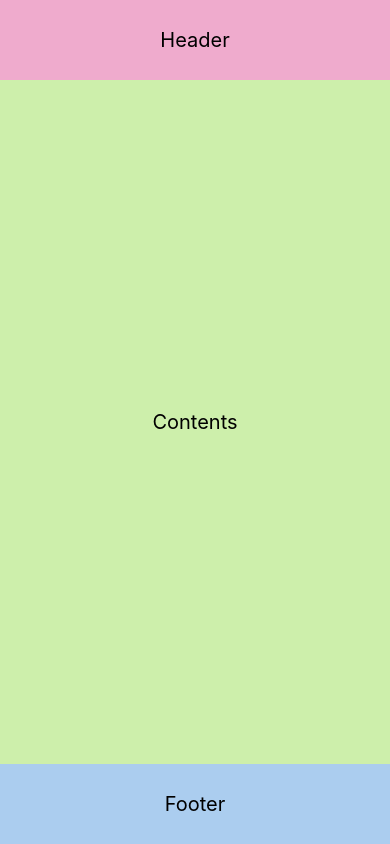
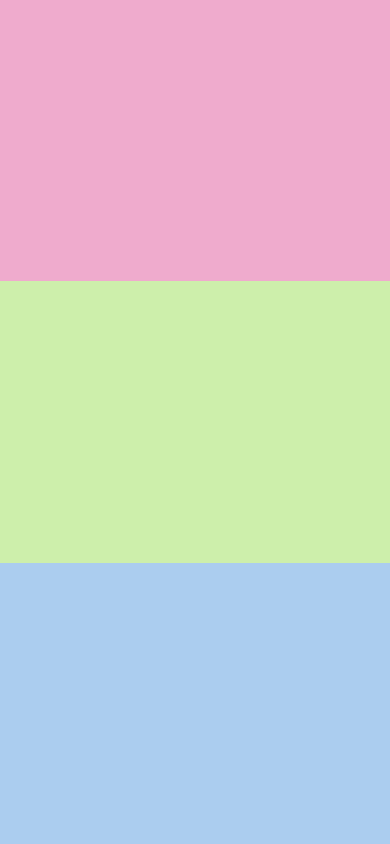
Before and after one commit to kimyej1/2022-DIGI-Campus-React, a React Native app in the folder Event/: screen / in a window 390 px wide. Built offline with nearby package versions, Linux system fonts and the light colour scheme.

Commit message:
2022.6.21 16:49

```diff
--- a/Event/src/App.js
+++ b/Event/src/App.js
@@ -8,12 +8,18 @@ import { Header, Contents, Footer } from './components/Layout';
 const App = () => {
     // 속성 중 겹치는게 있으면 배열 중 뒤에껄 따라간다 (안겹치는 것들은 다 적용됨)
     return (
+        <View style={styles.container}>
+            <View style={styles.item1} />
+            <View style={styles.item2} />
+            <View style={styles.item3} />
+        </View>
+
+    /*
         <View style={viewStyle.container}>
             <Header />
             <Contents />
             <Footer />
 
-        {/*
             <Text style={styles.text}>
                 Style CSS
             </Text>
@@ -32,14 +38,25 @@ const App = () => {
 
             <EventButton />
             <EventInput />
-        */}
 
         </View>
+    */
     );
 };
 
 // Class형 StyleSheet
 const styles = StyleSheet.create({
+
+    container : {flex : 1, flexDirection : 'column-reverse'},
+    /*
+        flexDirection : 4가지
+            row, column, row-reverse, column-reverse
+    */
+    item1 : {flex : 1, backgroundColor : '#ABCDEF'},
+    item2 : {flex : 1, backgroundColor : '#CDEFAB'},
+    item3 : {flex : 1, backgroundColor : '#EFABCD'},
+
+    /*
     container : {
         flex : 1,
         backgroundColor : '#FFFFFF',
@@ -58,6 +75,7 @@ const styles = StyleSheet.create({
         fontWeight : '300',
         color : '#333333'
     }
+    */
 });
 
 export default App;
```
